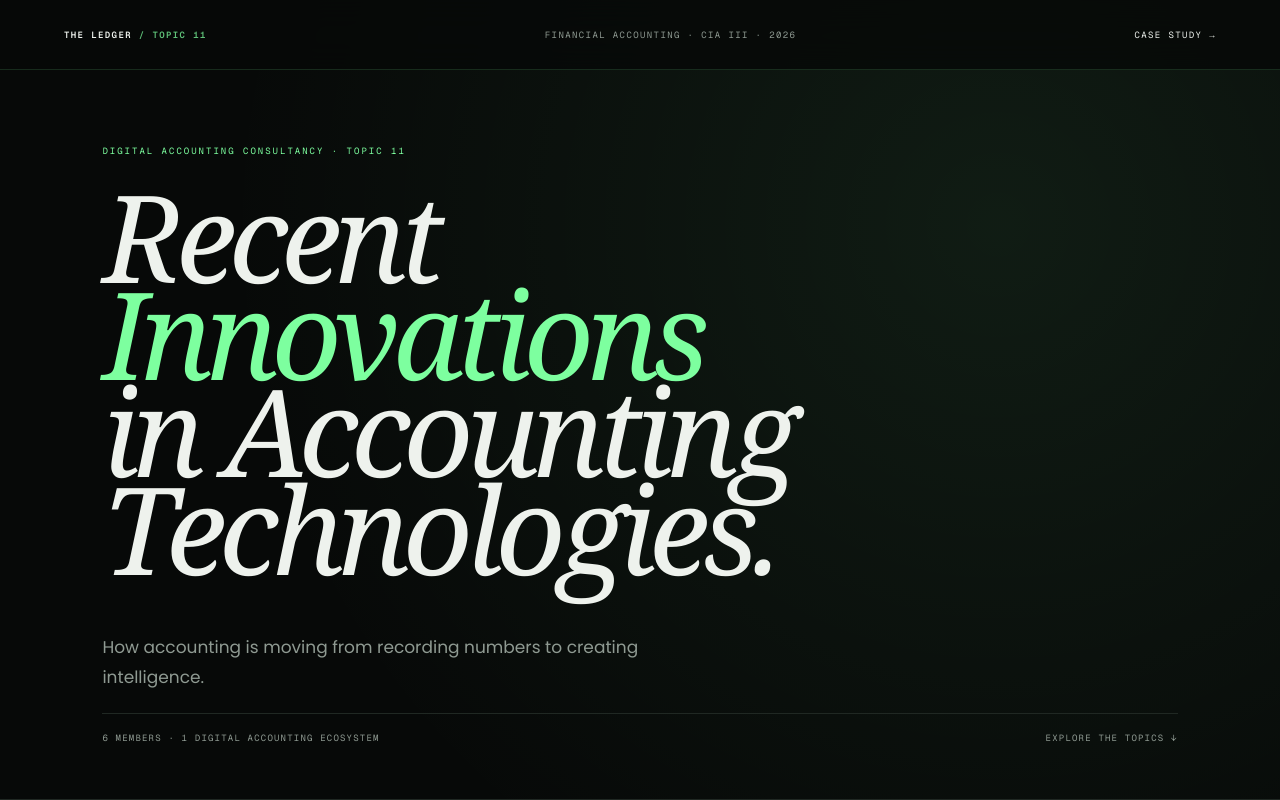
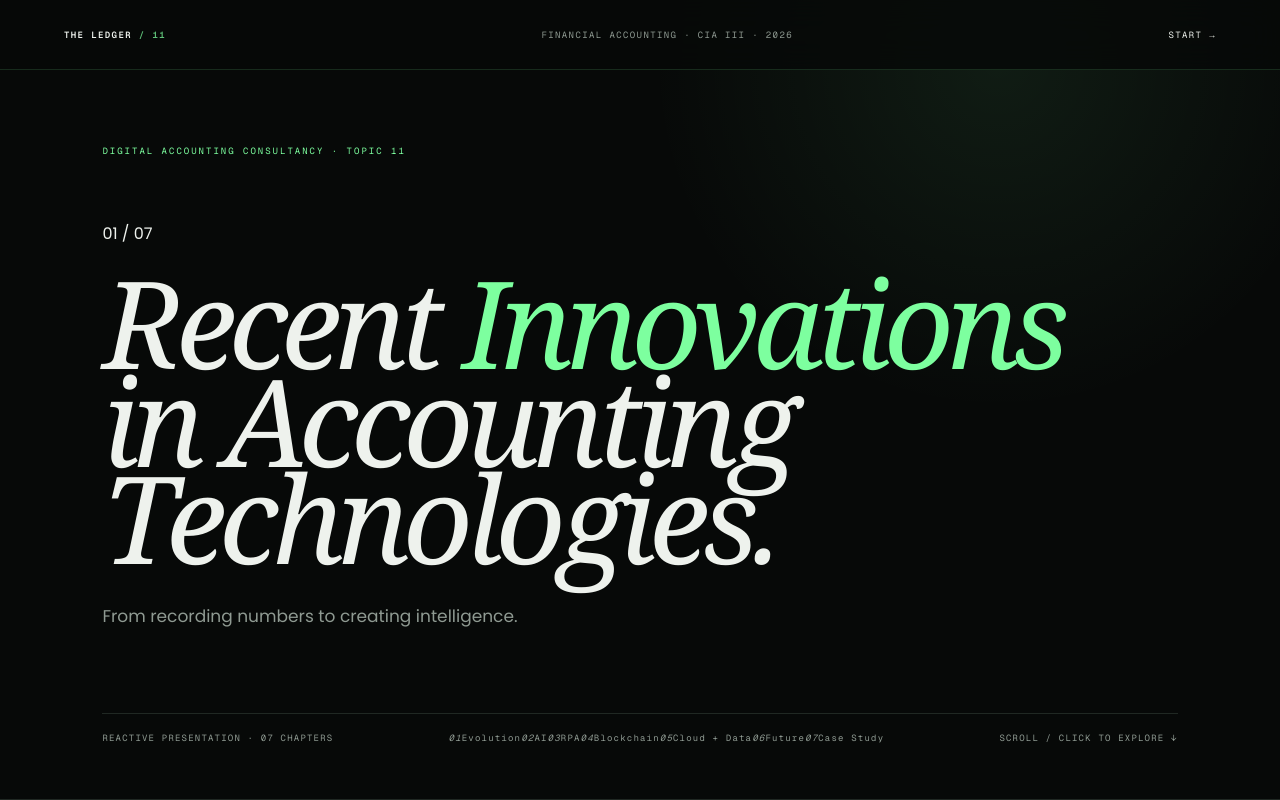
Before and after one commit to sarveshnotfoundhere/the-ledger, a Next.js app: page / in a window 1280 px wide. Shown: the top 800 px of the page. Built offline with nearby package versions, Linux system fonts and the light colour scheme.

Commit message:
Redesign landing as reactive presentation intro

```diff
--- a/app/page.tsx
+++ b/app/page.tsx
@@ -1,16 +1,41 @@
 import Link from "next/link";
 import MoneyCursor from "@/components/money-cursor";
 
-const topics = [
-  { no: "01", title: "Accounting Evolves", href: "/evolution", desc: "Traditional → Digital → Intelligent accounting." },
-  { no: "02", title: "AI + Generative AI", href: "/ai", desc: "From document extraction to financial insight." },
-  { no: "03", title: "RPA + Automation", href: "/rpa", desc: "Software bots take on repetitive accounting work." },
-  { no: "04", title: "Blockchain + Smart Contracts", href: "/blockchain", desc: "Shared records, traceability and programmable rules." },
-  { no: "05", title: "Cloud + Big Data", href: "/cloud", desc: "Connected ledgers, analytics and forecasting." },
-  { no: "06", title: "Future Accountant", href: "/future", desc: "From number recorder to strategic analyst." },
-  { no: "07", title: "Research Case Study", href: "/case-files", desc: "A real academic case: ML + RPA accounting automation at Dell." },
+const chapters = [
+  ["01", "Evolution", "/evolution"],
+  ["02", "AI", "/ai"],
+  ["03", "RPA", "/rpa"],
+  ["04", "Blockchain", "/blockchain"],
+  ["05", "Cloud + Data", "/cloud"],
+  ["06", "Future", "/future"],
+  ["07", "Case Study", "/case-files"],
 ];
 
 export default function Home() {
-  return <main className="landing"><MoneyCursor/><header className="landing-nav"><Link href="/" className="landing-logo">THE LEDGER <span>/ TOPIC 11</span></Link><div>FINANCIAL ACCOUNTING · CIA III · 2026</div><Link href="/case-files">CASE STUDY →</Link></header><section className="landing-hero"><div className="landing-eyebrow">DIGITAL ACCOUNTING CONSULTANCY · TOPIC 11</div><h1>Recent<br/><em>Innovations</em><br/>in Accounting<br/>Technologies.</h1><p>How accounting is moving from recording numbers to creating intelligence.</p><div className="landing-bottom"><span>6 MEMBERS · 1 DIGITAL ACCOUNTING ECOSYSTEM</span><span>EXPLORE THE TOPICS ↓</span></div></section><section className="landing-topics"><div className="landing-section-head"><span>THE PRESENTATION</span><h2>Choose a chapter.<br/><em>Follow the ledger.</em></h2></div><div className="topic-menu">{topics.map(t=><Link className="topic-menu-item" href={t.href} key={t.no}><span>{t.no}</span><div><h3>{t.title}</h3><p>{t.desc}</p></div><b>↗</b></Link>)}</div></section><section className="landing-thesis"><span>THE CENTRAL IDEA</span><h2>Technology changes the workflow.<br/><em>Accounting expertise creates the meaning.</em></h2></section><footer className="landing-footer"><span>THE LEDGER / RECENT INNOVATIONS IN ACCOUNTING TECHNOLOGIES</span><span>TOPIC 11 · DIGITAL ACCOUNTING · 2026</span></footer></main>;
+  return (
+    <main className="landing presentation-landing">
+      <MoneyCursor />
+      <header className="landing-nav">
+        <Link href="/" className="landing-logo">THE LEDGER <span>/ 11</span></Link>
+        <div>FINANCIAL ACCOUNTING · CIA III · 2026</div>
+        <Link href="/evolution">START →</Link>
+      </header>
+
+      <section className="landing-hero">
+        <div className="landing-eyebrow">DIGITAL ACCOUNTING CONSULTANCY · TOPIC 11</div>
+        <div className="landing-center">
+          <div className="landing-index">01 / 07</div>
+          <h1>Recent <em>Innovations</em><br />in Accounting<br />Technologies.</h1>
+          <p>From recording numbers to creating intelligence.</p>
+        </div>
+        <div className="landing-bottom">
+          <span>REACTIVE PRESENTATION · 07 CHAPTERS</span>
+          <nav aria-label="Presentation chapters">
+            {chapters.map(([no, title, href]) => <Link key={no} href={href}><i>{no}</i>{title}</Link>)}
+          </nav>
+          <span>SCROLL / CLICK TO EXPLORE ↓</span>
+        </div>
+      </section>
+    </main>
+  );
 }
```
